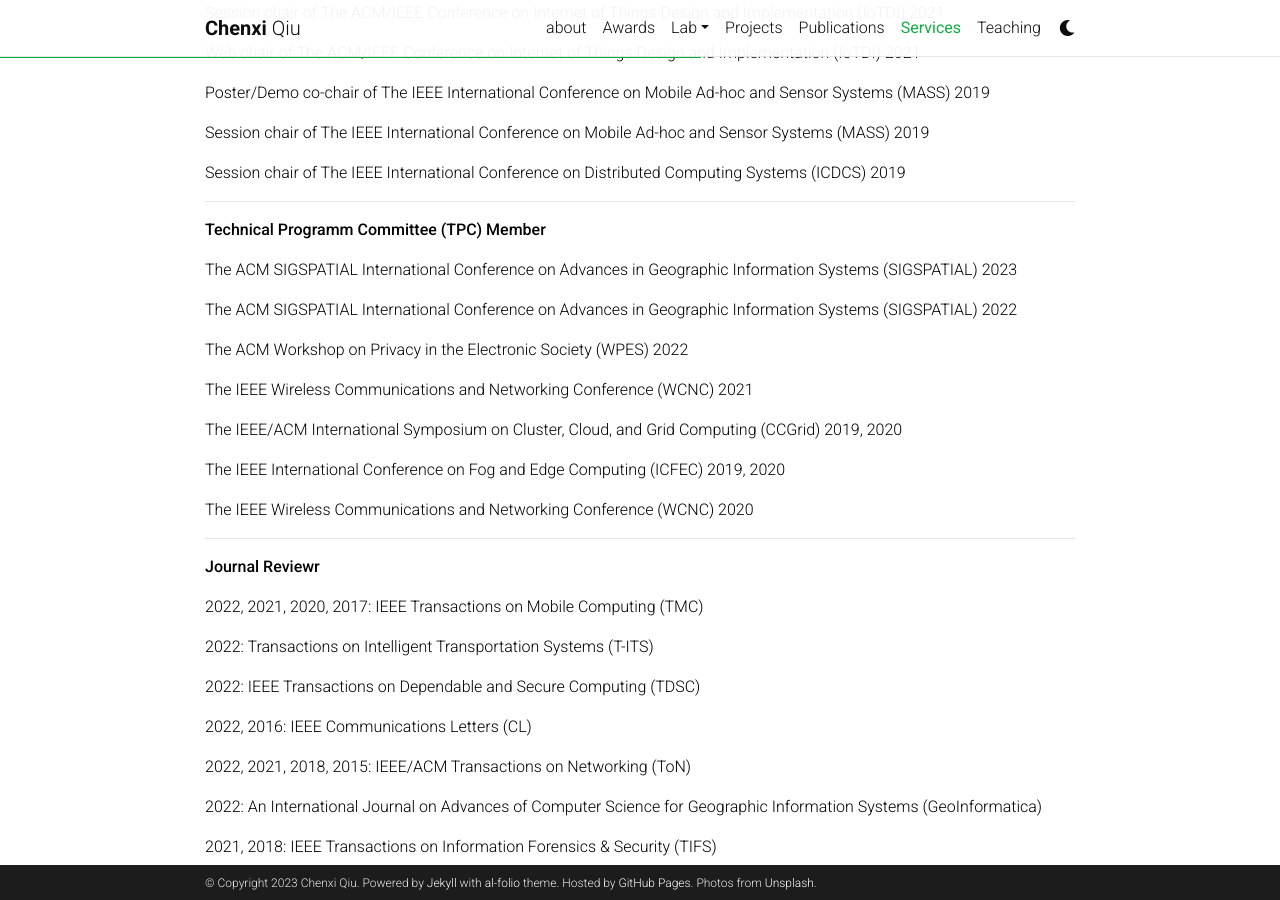
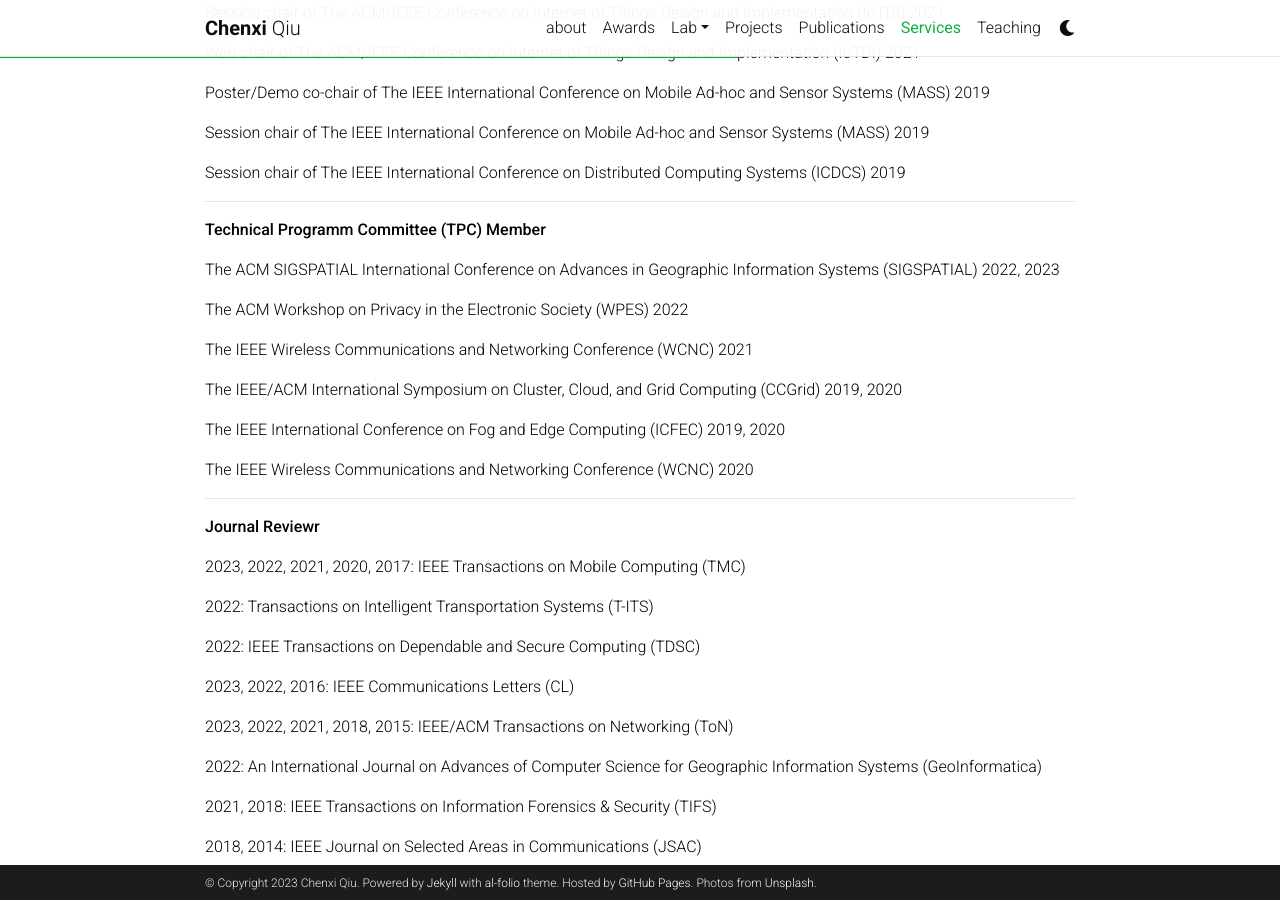
Before and after one commit to chenxiunt/chenxiunt.github.io, a Jekyll site: the page built from _pages/services.md, in a window 1280 px wide and 900 px high, scrolled down 441 px. Built offline with Jekyll 4.4.1, drawn with Linux system fonts in a browser that asks for light colours; comment, search, counter and statistics services are not loaded; a style sheet for code colours, icons or effects is not loaded.

Commit message:
Update services.md

```diff
--- a/_pages/services.md
+++ b/_pages/services.md
@@ -33,9 +33,7 @@ Session chair of The IEEE International Conference on Distributed Computing Syst
 
 **Technical Programm Committee (TPC) Member**
 
-The ACM SIGSPATIAL International Conference on Advances in Geographic Information Systems (SIGSPATIAL) 2023
-
-The ACM SIGSPATIAL International Conference on Advances in Geographic Information Systems (SIGSPATIAL) 2022
+The ACM SIGSPATIAL International Conference on Advances in Geographic Information Systems (SIGSPATIAL) 2022, 2023
 
 The ACM Workshop on Privacy in the Electronic Society (WPES) 2022
 
@@ -51,15 +49,15 @@ The IEEE Wireless Communications and Networking Conference (WCNC) 2020
 
 **Journal Reviewr**
 
-2022, 2021, 2020, 2017: IEEE Transactions on Mobile Computing (TMC)
+2023, 2022, 2021, 2020, 2017: IEEE Transactions on Mobile Computing (TMC)
 
 2022: Transactions on Intelligent Transportation Systems (T-ITS)
 
 2022: IEEE Transactions on Dependable and Secure Computing (TDSC)
 
-2022, 2016: IEEE Communications Letters (CL)
+2023, 2022, 2016: IEEE Communications Letters (CL)
 
-2022, 2021, 2018, 2015: IEEE/ACM Transactions on Networking (ToN)
+2023, 2022, 2021, 2018, 2015: IEEE/ACM Transactions on Networking (ToN)
 
 2022: An International Journal on Advances of Computer Science for Geographic Information Systems (GeoInformatica)
 
```
